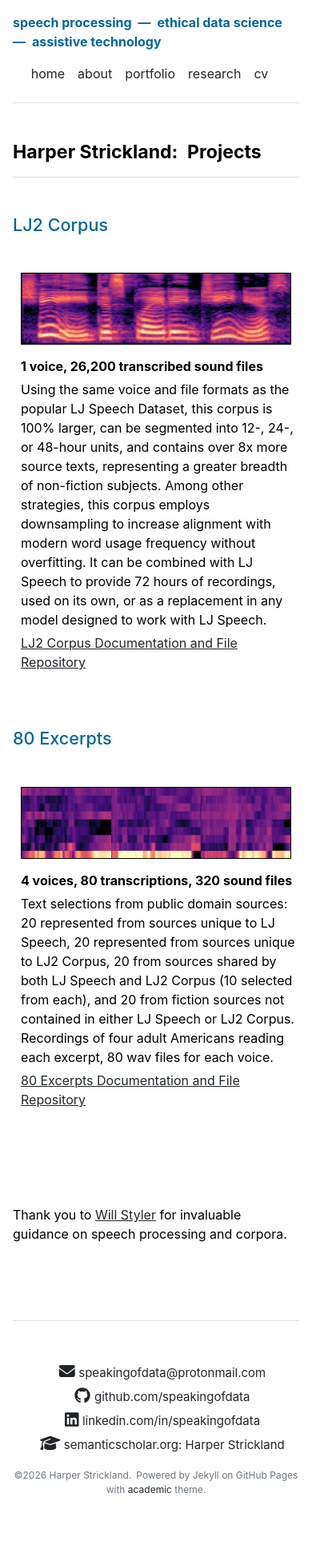
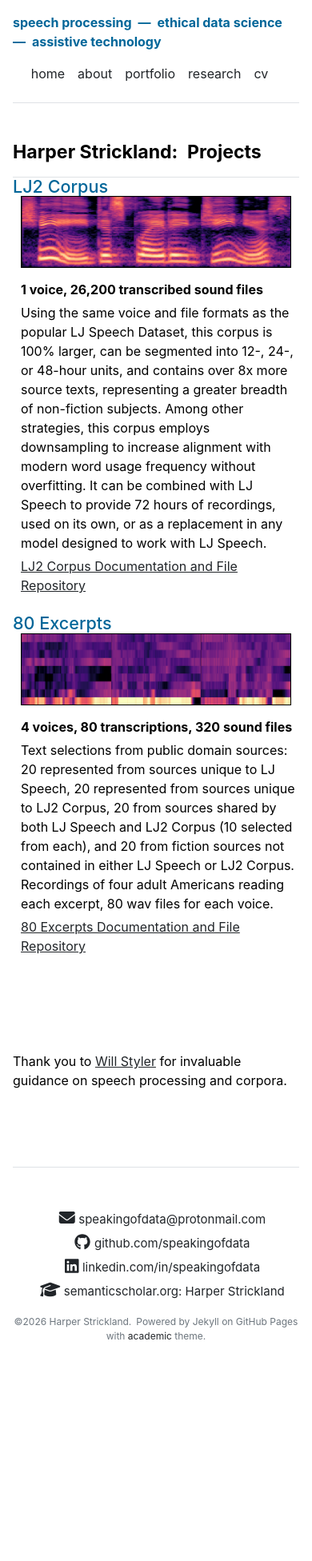
Before and after one commit to speakingofdata/speakingofdata.github.io, a Jekyll site: the page built from portfolio.md, in a window 390 px wide. Shown: the whole page at 80% size. Built offline with Jekyll 4.4.1, drawn with Linux system fonts in a browser that asks for light colours; nearby versions of some CDN libraries; after the commit the page ends 1760 px from its top, so only the background shows below that.

Commit message:
Update portfolio.html

```diff
--- a/_layouts/portfolio.html
+++ b/_layouts/portfolio.html
@@ -19,8 +19,8 @@ layout: default
       padding-top: 0;
       padding-bottom: 0;
     }
-    .section-row {
-      row-gap: 0 !important;
+    .section-row > * {
+      margin-top: 0 !important;
     }
     .section-title {
       margin-bottom: 0;
```
